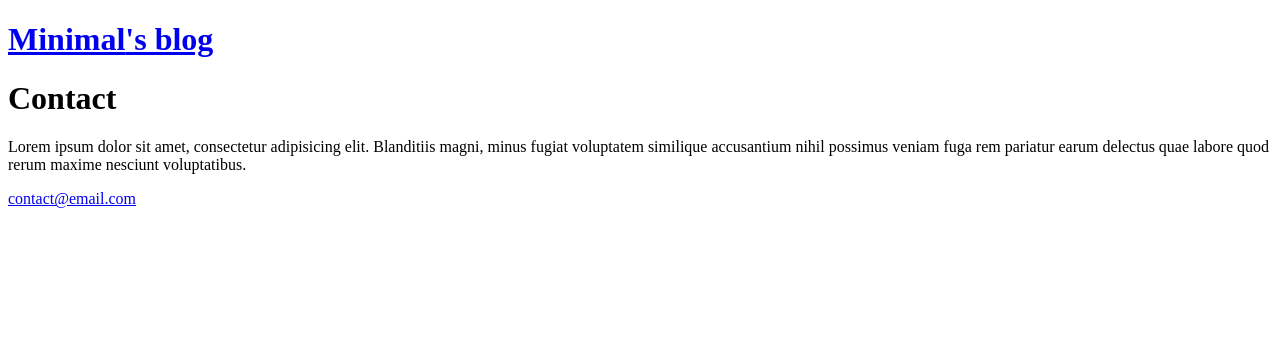
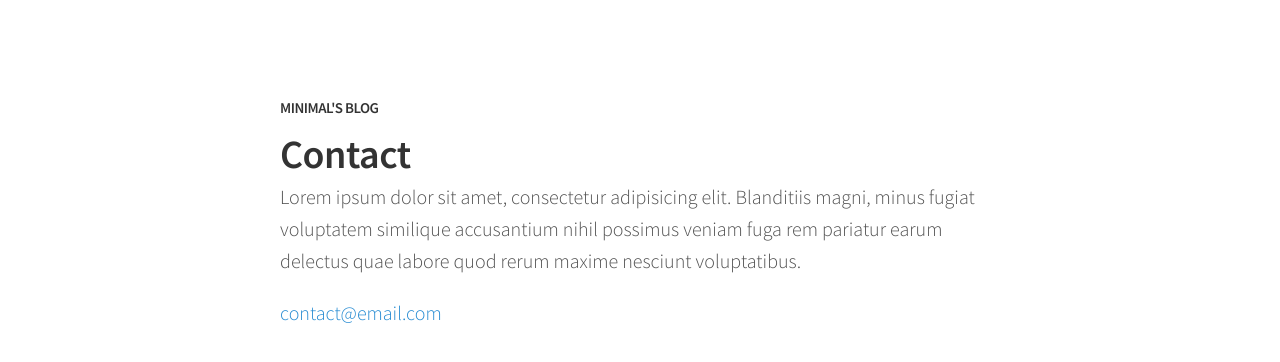
Before and after one commit to leandromundim/minimal-blog, a Jekyll site: the page built from contact.md, in a window 1280 px wide. Shown: the top 362 px of the page. Built offline with Jekyll 4.4.1, drawn with Linux system fonts in a browser that asks for light colours.

Commit message:
Fix css link

```diff
--- a/_config.yml
+++ b/_config.yml
@@ -9,7 +9,7 @@
 title: Minimal
 email: blog@minimal.com
 description: "O Minimal Blog é um blog minimalista feito em Jekyll para aprender as maravilhas que ele tem."
-baseurl: "" # the subpath of your site, e.g. /blog
+baseurl: "/jekyll-example" # the subpath of your site, e.g. /blog
 url: "http://yourdomain.com" # the base hostname & protocol for your site
 
 # Build settings
--- a/_layouts/default.html
+++ b/_layouts/default.html
@@ -5,7 +5,7 @@
   <meta name="viewport" content="width=device-width, initial-scale=1">
   <title>{% if page.title %}{{ page.title }}{% else %}{{ site.name }}{% endif %}</title>
   <link rel="stylesheet" href="//fonts.googleapis.com/css?family=Source+Sans+Pro:300,300i,600">
-  <link rel="stylesheet" href="{{ '/assets/css/main.css' | prepend: site.baseurl }}">
+  <link rel="stylesheet" href="{{ "/css/main.css" | prepend: site.baseurl }}">
 </head>
 <body>
   <div class="container">
```
